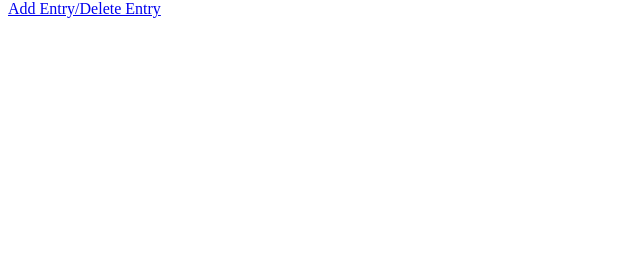
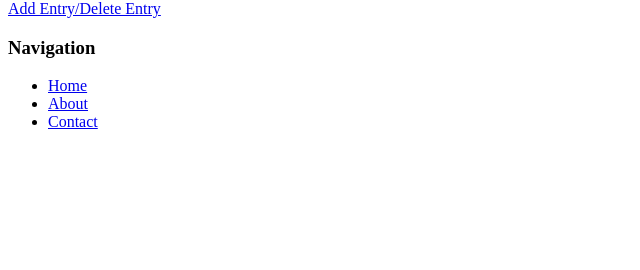
Before and after one commit to MHalseyPerry/PDOtest, a PHP site: page / in a window 1280 px wide. Shown: the part 30-300 px from the top of the page, without its empty margins (0-640 px from the left). Run offline with PHP 8.4, Linux system fonts and the light colour scheme; data that the repository does not hold is empty; a stand-in replaces the project's code that opens the database connection.

Commit message:
Added about page and contact page. Dryed views with partial files.

```diff
--- /dev/null
+++ b/controllers/about.php
@@ -0,0 +1,3 @@
+<?php
+
+require 'views/about.view.php';
--- /dev/null
+++ b/controllers/contact.php
@@ -0,0 +1,3 @@
+<?php
+
+require'views/contact.view.php';
--- a/core/bootstrap.php
+++ b/core/bootstrap.php
@@ -18,7 +18,7 @@ require 'core/database/QueryBuilder.php';
 $app = [];
 
 // Add the config into the array
-$app['config'] = require 'config.php';
+$app['config'] = require 'core/database/config.php';
 
 // Add the PDO connection to the array, passing it the database config
 // that we added to the array beforehand. Take a look at the Connection.php
--- a/routes.php
+++ b/routes.php
@@ -13,3 +13,6 @@ $router->get('/edit', 'controllers/edit-form.php'); // The edit entry form
 $router->post('/edit', 'controllers/edit.php'); // The logic that edits entries then redirects
 
 $router->get('/delete', 'controllers/delete.php'); // The logic that delete entries
+
+$router->get('/contact', 'controllers/contact.php');
+$router->get('/about', 'controllers/about.php');
--- a/views/index.view.php
+++ b/views/index.view.php
@@ -1,11 +1,5 @@
+<?php include"partials/header.php"; ?>
 
-<!DOCTYPE html>
-<html lang="en">
-    <head>
-        <title>NamesDB</title>
-    </head>
-
-    <body>
         <table style="width: 50%; border-collapse: collapse;" border="1">
             <tr>
                 <th>ID</th>
@@ -25,7 +19,8 @@
                 </tr>
              <?php endforeach; ?>
         </table>
+        <a href="/add">Add Entry/Delete Entry</a>
 
-        <a href="/add">Add Entry/Delete Entry</a>
-    </body>
-</html>
+        <?php include "partials/nav.php"; ?>
+
+<?php include"partials/footer.php"; ?>
--- /dev/null
+++ b/views/partials/footer.php
@@ -0,0 +1,2 @@
+</body>
+</html>
--- /dev/null
+++ b/views/partials/header.php
@@ -0,0 +1,9 @@
+<!DOCTYPE html>
+
+<html>
+
+    <head>
+
+    </head>
+
+    <body>
--- /dev/null
+++ b/views/partials/nav.php
@@ -0,0 +1,8 @@
+<nav>
+    <h3>Navigation</h3>
+    <ul>
+        <li><a href="/">Home</a></li>
+        <li><a href="/about">About</a></li>
+        <li><a href="/contact">Contact</a></li>
+    </ul>
+</nav>
```
Also changed, not shown: views/about.view.php (added, +7 -0 lines), views/contact.view.php (added, +7 -0 lines).
